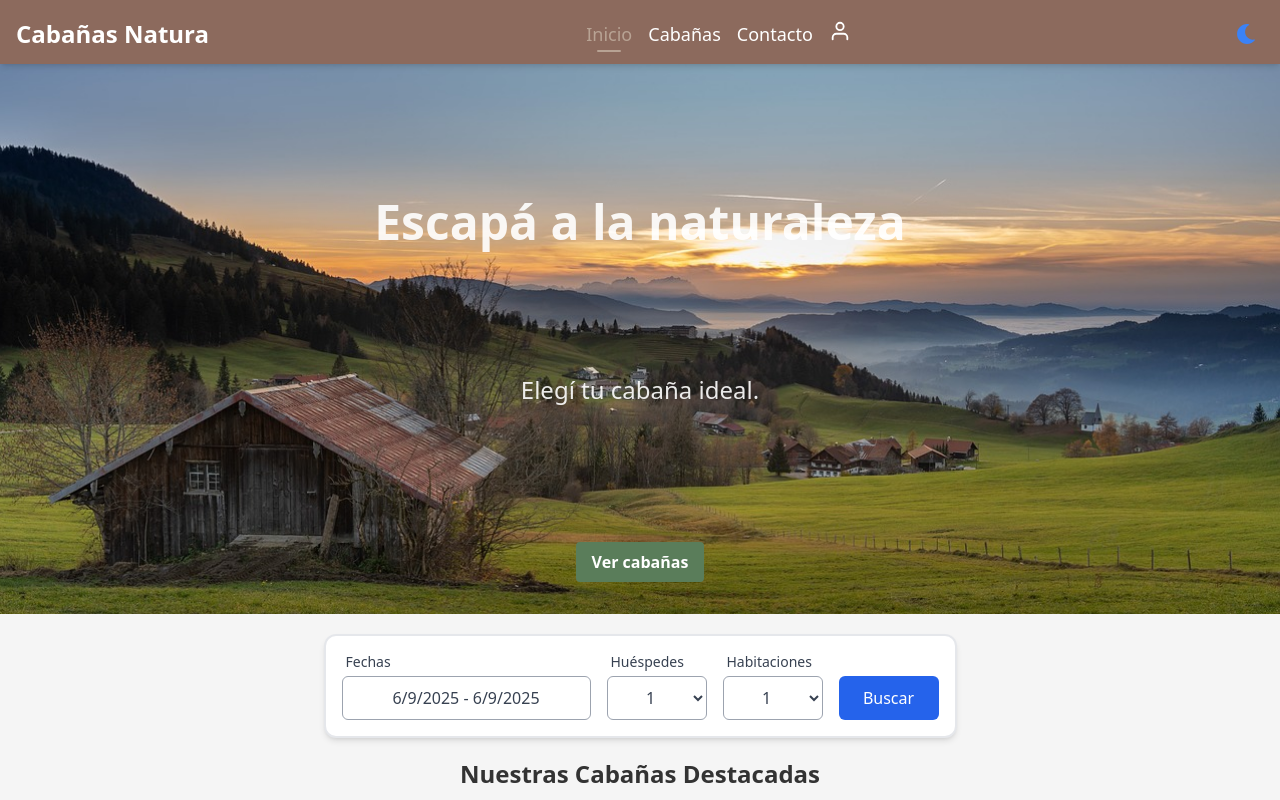
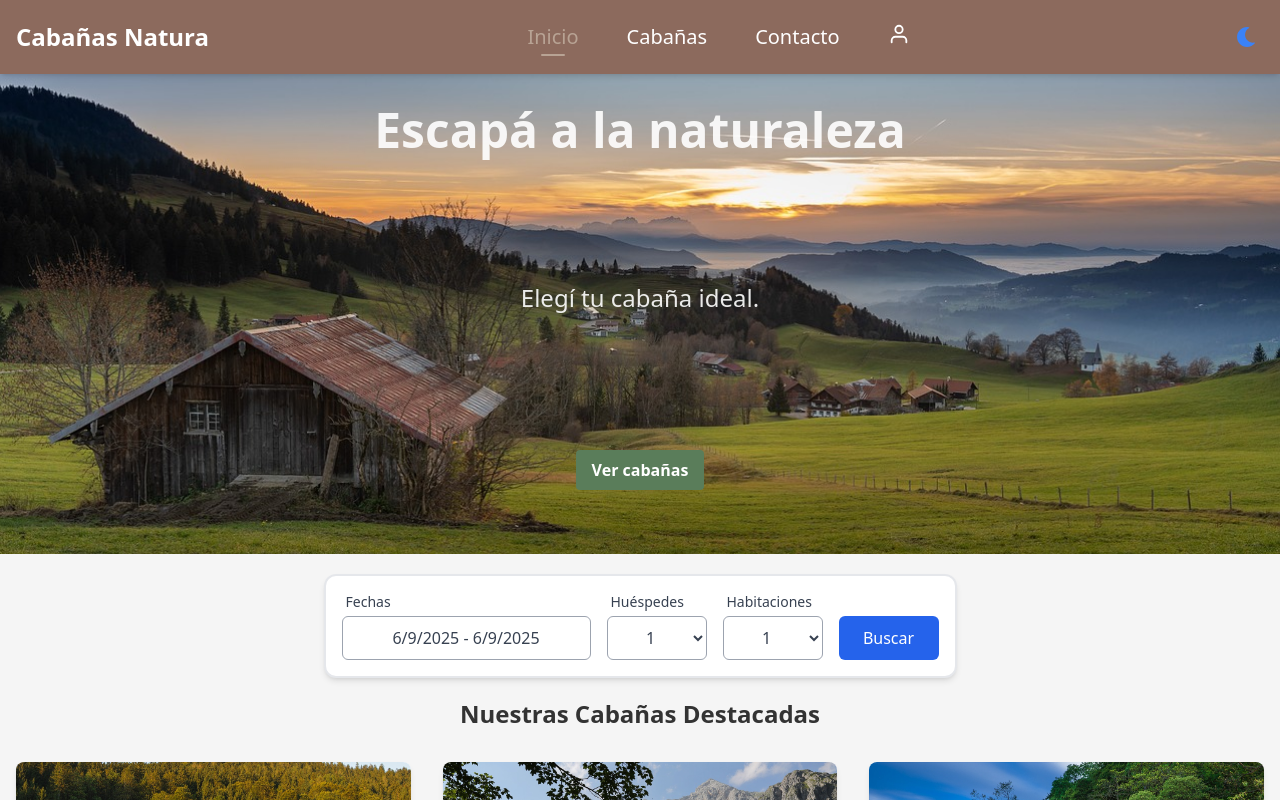
Before and after one commit to OLuciani/cabin-rentals-frontend, a Next.js app: page / in a window 1280 px wide. Built offline with nearby package versions, Linux system fonts and the light colour scheme; no server answers.

Commit message:
Correcciones en src/app/globals.css, src/app/layout.tsx, src/app/page.tsx, src/layouts/Footer.tsx y src/layouts/NavBar.tsx

```diff
--- a/src/app/globals.css
+++ b/src/app/globals.css
@@ -18,7 +18,7 @@ html, body {
 body {
   display: flex;
   flex-direction: column;
-  width: 100vw;
+  width: 100%;
   box-sizing: border-box;
   background-color: #F5F5F5;
   /* Fondo base */
--- a/src/app/layout.tsx
+++ b/src/app/layout.tsx
@@ -1,24 +1,23 @@
-import { Inter, Merriweather } from 'next/font/google';
+import { Inter, Merriweather } from "next/font/google";
 import type { Metadata } from "next";
 import "./globals.css";
 import NavBar from "@/layouts/NavBar";
 import Footer from "@/layouts/Footer";
-import { ToastContainer } from 'react-toastify';
-import 'react-toastify/dist/ReactToastify.css';
-import SessionInitializer from '@/components/sessionInitializer/SessionInitializer';
-
+import { ToastContainer } from "react-toastify";
+import "react-toastify/dist/ReactToastify.css";
+import SessionInitializer from "@/components/sessionInitializer/SessionInitializer";
 
 // Configuración de fuentes
 const inter = Inter({
-  subsets: ['latin'],
-  weight: ['400', '700'],  // Pesos normal (400) y negrita (700)
-  variable: '--font-inter', // Estableces la variable global para Inter
+  subsets: ["latin"],
+  weight: ["400", "700"], // Pesos normal (400) y negrita (700)
+  variable: "--font-inter", // Estableces la variable global para Inter
 });
 
 const merriweather = Merriweather({
-  subsets: ['latin'],
-  weight: ['400', '700'],  // Pesos normal y negrita
-  variable: '--font-merriweather', // Estableces la variable global para Merriweather
+  subsets: ["latin"],
+  weight: ["400", "700"], // Pesos normal y negrita
+  variable: "--font-merriweather", // Estableces la variable global para Merriweather
 });
 
 export const metadata: Metadata = {
@@ -34,8 +33,9 @@ export default function RootLayout({
   return (
     <html lang="es">
       <head />
-      <body className={`${inter.variable} ${merriweather.variable} flex flex-col min-h-screen`}>
-
+      <body
+        className={`${inter.variable} ${merriweather.variable} flex flex-col min-h-screen`}
+      >
         <SessionInitializer />
         <NavBar />
 
@@ -48,8 +48,8 @@ export default function RootLayout({
           draggable
         />
 
-        <div className='flex-grow mt-16 flex flex-col'> {/* Agrego este div con mt-16 porque el NavBar es fixed con z-10 y tiene justamente una altura de h-16 */}
-         {children}
+        <div className="flex-grow pt-16 md:pt-[74px] flex flex-col">
+          <main className="flex-grow overflow-x-hidden">{children}</main>
         </div>
 
         <Footer />
--- a/src/app/page.tsx
+++ b/src/app/page.tsx
@@ -23,7 +23,7 @@ export default function Home() {
   return (
     <div className="text-textPrimary dark:text-darkText pb-10">
       {/* Hero Section */}
-      <section className="relative w-screen h-[300px] sm:h-[360px] md:h-[475px] xl:h-[550px] xxxl:h-[730px] overflow-hidden">
+      <section className="relative w-screen h-[300px] sm:h-[360px] md:h-[475px] xl:h-[480px] xxxl:h-[660px] overflow-hidden">
         {/* Imagen para móviles (hasta md) */}
         <div className="absolute inset-0 lg:hidden">
           <Image
@@ -50,7 +50,9 @@ export default function Home() {
         </div>
 
         {/* Texto centrado encima de la imagen */}
-        <div className="absolute sm:mt-0 inset-0 bg-opacity-40 flex flex-col items-center justify-end mb-52 sm:mb-56 md:mb-80 lg:mb-8">
+        {/* <div className="absolute sm:mt-0 inset-0 bg-opacity-40 flex flex-col items-center justify-end mb-52 sm:mb-56 md:mb-80 lg:mb-8"> */}
+        <div className="absolute inset-0 bg-opacity-40 flex flex-col items-center justify-end pb-52 sm:pb-52 md:pb-72 lg:pb-20 xl:pb-16">
+
           {/* <div className="text-center text-white flex flex-col items-center justify-center gap-3 sm:gap-11 md:gap-12 lg:gap-14 xl:gap-16"> */}
           <div className="text-center text-white/90 flex flex-col items-center justify-center gap-3 sm:gap-11 md:gap-12 lg:gap-24 xl:gap-28 xxxl:gap-40">
 
--- a/src/layouts/Footer.tsx
+++ b/src/layouts/Footer.tsx
@@ -1,7 +1,7 @@
 export default function Footer() {
     const currentYear = new Date().getFullYear();
     return (
-      <footer className=" w-[100vw] bg-primary dark:bg-darkPrimary p-4 text-center text-white dark:text-gray-200">
+      <footer className="w-full bg-primary dark:bg-darkPrimary font-semibold text-white dark:text-gray-200 px-4 py-3 sm:py-4 md:py-6 text-sm sm:text-base md:text-lg text-center">
         {/* Fondo gris oscuro */}
         <p>
           &copy; Todos los derechos reservados {currentYear}.
--- a/src/layouts/NavBar.tsx
+++ b/src/layouts/NavBar.tsx
@@ -1,4 +1,4 @@
-"use client"
+"use client";
 import Link from "next/link";
 import { usePathname } from "next/navigation";
 import { useState, useEffect } from "react";
@@ -38,53 +38,61 @@ export default function NavBar() {
   }, [darkMode]);
 
   useEffect(() => {
+    if (typeof window !== "undefined") {
       const savedTheme = localStorage.getItem("theme");
       if (savedTheme === "dark") {
         setDarkMode(true);
+      }
     }
   }, []);
 
   const navLinks = [
     { href: "/", label: "Inicio" },
     { href: "/cabins", label: "Cabañas" },
-    { href: "/contacto", label: "Contacto" },
+    { href: "/contact", label: "Contacto" },
   ];
-
-  console.log("NavBar render", { isLoggedIn, user, isLoadingUser });
-
 
   return (
     <div>
+      {/* <header className="fixed w-full h-16 md:h-20 top-0 bg-primary dark:bg-darkPrimary shadow-md p-4 text-white dark:text-darkText font-semibold z-10 flex">
+        <div className="container mx-auto flex items-center justify-between relative"> */}
+      <header className="fixed w-full top-0 bg-primary dark:bg-darkPrimary shadow-md text-white dark:text-darkText z-10">
+        <div className="h-16 max-h-16 md:h-[74px] md:max-h-[74px] px-4 container mx-auto flex items-center justify-between">
 
-      <header className="fixed w-full h-16 top-0 bg-primary dark:bg-darkPrimary shadow-md p-4 text-white dark:text-darkText z-10">
-        <div className="container mx-auto flex items-center justify-between relative">
-          <h1 className="text-lg sm:text-xl md:text-2xl font-bold text-white dark:text-darkText">
+          <h1 className="text-xl md:text-2xl font-bold leading-none text-white dark:text-darkText">
             Cabañas Natura
           </h1>
 
           <nav className="hidden md:block">
-            <ul className="flex space-x-4">
-              {navLinks.map((link) => (
+            <ul className="flex space-x-4 lg:space-x-8 xl:space-x-12 2xl:space-x-16">
+              {navLinks.map((link) => {
+                const isActive =
+                  link.href === "/"
+                    ? pathname === "/"
+                    : pathname.startsWith(link.href);
+
+                const baseClasses =
+                  "relative text-sm sm:text-base md:text-lg lg:text-xl transition duration-200 hover:text-secondary dark:hover:text-darkSecondary";
+
+                const activeText = isActive
+                  ? "text-secondary dark:text-darkSecondary"
+                  : "";
+
+                const activeAfter = isActive
+                  ? "after:absolute after:left-0 after:right-0 after:bottom-[-6px] after:mx-auto after:w-6 after:h-[2px] after:bg-secondary dark:after:bg-darkSecondary after:rounded-md"
+                  : "";
+
+                return (
                   <li key={link.href}>
                     <Link
                       href={link.href}
-                    className={`relative text-sm sm:text-base md:text-lg transition duration-200
-                    hover:text-secondary dark:hover:text-darkSecondary
-                    ${
-                      pathname === link.href
-                        ? "text-secondary dark:text-darkSecondary"
-                        : ""
-                    }
-                    ${
-                      pathname === link.href
-                        ? "after:absolute after:left-0 after:right-0 after:bottom-[-6px] after:mx-auto after:w-6 after:h-[2px] after:bg-secondary dark:after:bg-darkSecondary after:rounded-md"
-                        : ""
-                    }`}
+                      className={`${baseClasses} ${activeText} ${activeAfter}`}
                     >
                       {link.label}
                     </Link>
                   </li>
-              ))}
+                );
+              })}
 
               {isLoadingUser ? null : !isLoggedIn && !user ? (
                 <li className="relative">
@@ -115,7 +123,7 @@ export default function NavBar() {
               ) : (
                 isLoggedIn &&
                 user && (
-                  <li className="flex gap-2 items-center text-secondary dark:text-darkSecondary">
+                  <li className="flex gap-2 items-center bg-secondary dark:bg-darkSecondary text-gray-800 dark:text-gray-900 px-3 py-1 rounded">
                     <FiUser size={22} />
                     <p className="hidden md:block md:text-lg">{user.name}</p>
                     <button
```
Also changed, not shown: 1 other file (tests, documents, lock files or other folders). Lines whose indentation alone changed are shown as unchanged.
